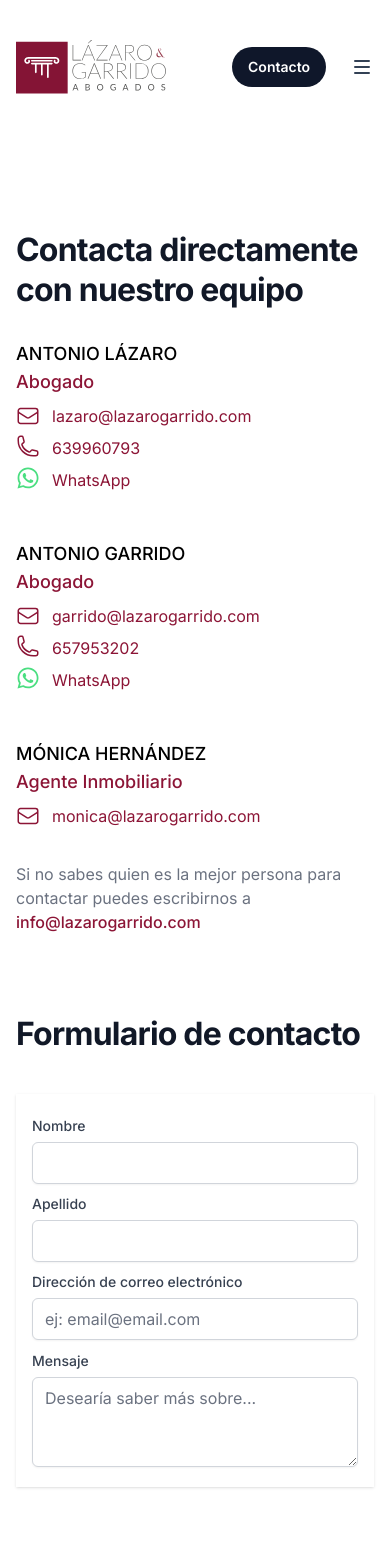
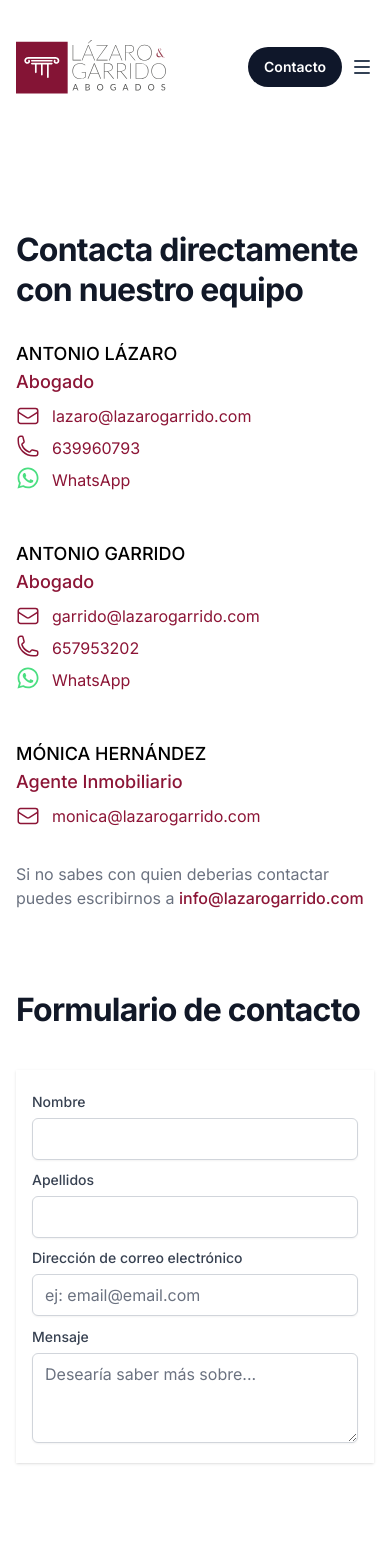
Before and after one commit to CarolinaCobo/lazaro-y-garrido, a Next.js app: page /contacto in a window 390 px wide. Shown: the top 1547 px of the page. Built offline with nearby package versions, Linux system fonts and the light colour scheme.

Commit message:
Fix errors in Safari

```diff
--- a/src/components/ContactForm.jsx
+++ b/src/components/ContactForm.jsx
@@ -1,13 +1,5 @@
 import Link from 'next/link'
-
-import Image from 'next/image'
-
-import Lazaro from 'src/images/avatars/Lazaro.jpeg'
-import Garrido from 'src/images/avatars/Garrido.jpeg'
-import Inmo from 'src/images/avatars/Inmo.jpeg'
-
 import { people } from './Team'
-
 import { EnvelopeIcon, PhoneIcon } from '@heroicons/react/24/outline'
 
 export function ContactForm() {
@@ -86,8 +78,7 @@ export function ContactForm() {
         ))}
       </ul>
       <p className="text-md mt-6 text-gray-500">
-        Si no sabes quien es la mejor persona para contactar puedes escribirnos
-        a{' '}
+        Si no sabes con quien deberias contactar puedes escribirnos a{' '}
         <Link
           href="mailto:info@lazarogarrido.com"
           className="font-medium text-mallorca-600 hover:underline"
@@ -128,7 +119,7 @@ export function ContactForm() {
                   htmlFor="last-name"
                   className="block text-sm font-medium text-gray-700"
                 >
-                  Apellido
+                  Apellidos
                 </label>
                 <input
                   type="text"
--- a/src/components/Header.jsx
+++ b/src/components/Header.jsx
@@ -110,7 +110,7 @@ export function Header() {
               <NavLink href="/#prensa">Prensa</NavLink>
             </div>
           </div>
-          <div className="flex items-center gap-x-5 md:gap-x-8">
+          <div className="flex items-center gap-x-1 md:gap-x-8">
             <Button href="/contacto">Contacto</Button>
             <div className="-mr-1 md:hidden">
               <MobileNavigation />
--- a/src/components/Hero.jsx
+++ b/src/components/Hero.jsx
@@ -6,7 +6,7 @@ import { Container } from '@/components/Container'
 export function Hero() {
   return (
     <Container className="pt-20 pb-16 text-center lg:pt-32">
-      <h1 className="mx-auto max-w-3xl font-display text-4xl font-medium tracking-tight text-slate-900 sm:text-6xl">
+      <h1 className="mx-auto max-w-2xl font-display text-2xl font-medium tracking-tight text-slate-900 sm:text-6xl">
         Lázaro & Garrido
         <span className="text-mallorca relative whitespace-nowrap ">
           <svg
@@ -21,14 +21,14 @@ export function Hero() {
         </span>
         en Palma de Mallorca
       </h1>
-      <p className="mx-auto mt-6 max-w-2xl text-lg tracking-tight text-slate-700">
+      <p className="mx-auto mt-6 max-w-2xl text-sm tracking-tight text-slate-700 md:text-xl">
         Servicios de asesoría y asistencia letrada en todo el territorio
         nacional para la defensa y representación en procedimientos de orden
         civil, penal, laboral y administrativo.
       </p>
       <div className="mt-10 flex justify-center gap-x-6">
         <Button href="/contacto">Contacto</Button>
-        <Button href="/servicios" className="bg-mallorca-600 text-white">
+        <Button href="/#servicios" className="bg-mallorca-600 text-white">
           Servicios
         </Button>
       </div>
```
